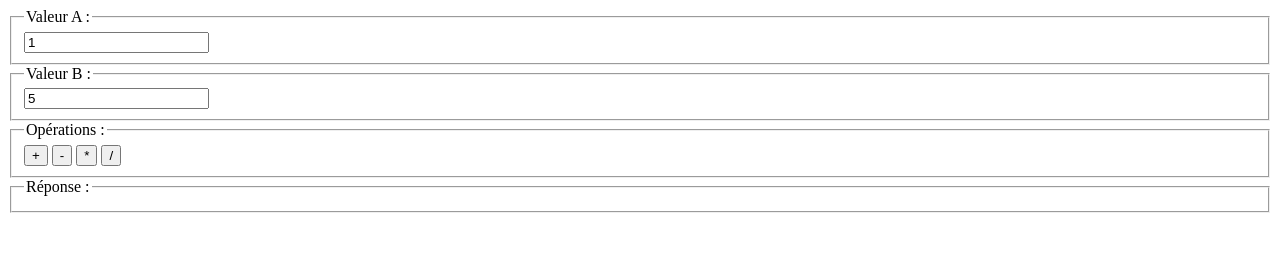
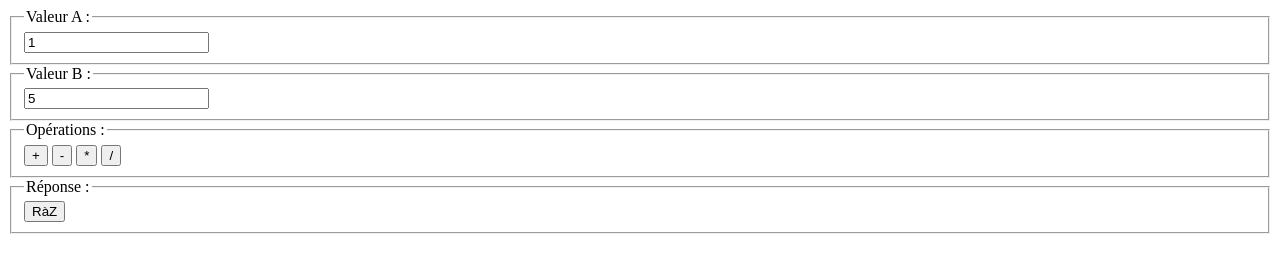
Before and after one commit to Abelfy/tp-kkne, a plain HTML site: page index.html in a window 1280 px wide. Drawn offline with Linux system fonts and the light colour scheme.

Commit message:
Ajout du bouton Remise à Zéro

```diff
--- a/index.html
+++ b/index.html
@@ -32,6 +32,7 @@
             <fieldset>
                 <legend>Réponse :</legend>
                 <span id="answer"></span>
+                <button onclick="reset()">RàZ</button>
             </fieldset>
         </div>
         <div></div>
--- a/scripts/index.js
+++ b/scripts/index.js
@@ -45,3 +45,10 @@ function diviser() {
     }
     answer.textContent = answerCalcul;
 }
+
+
+function reset() {
+    inputA.value = "";
+    inputB.value = "";
+    answer.textContent = "";
+}
```
